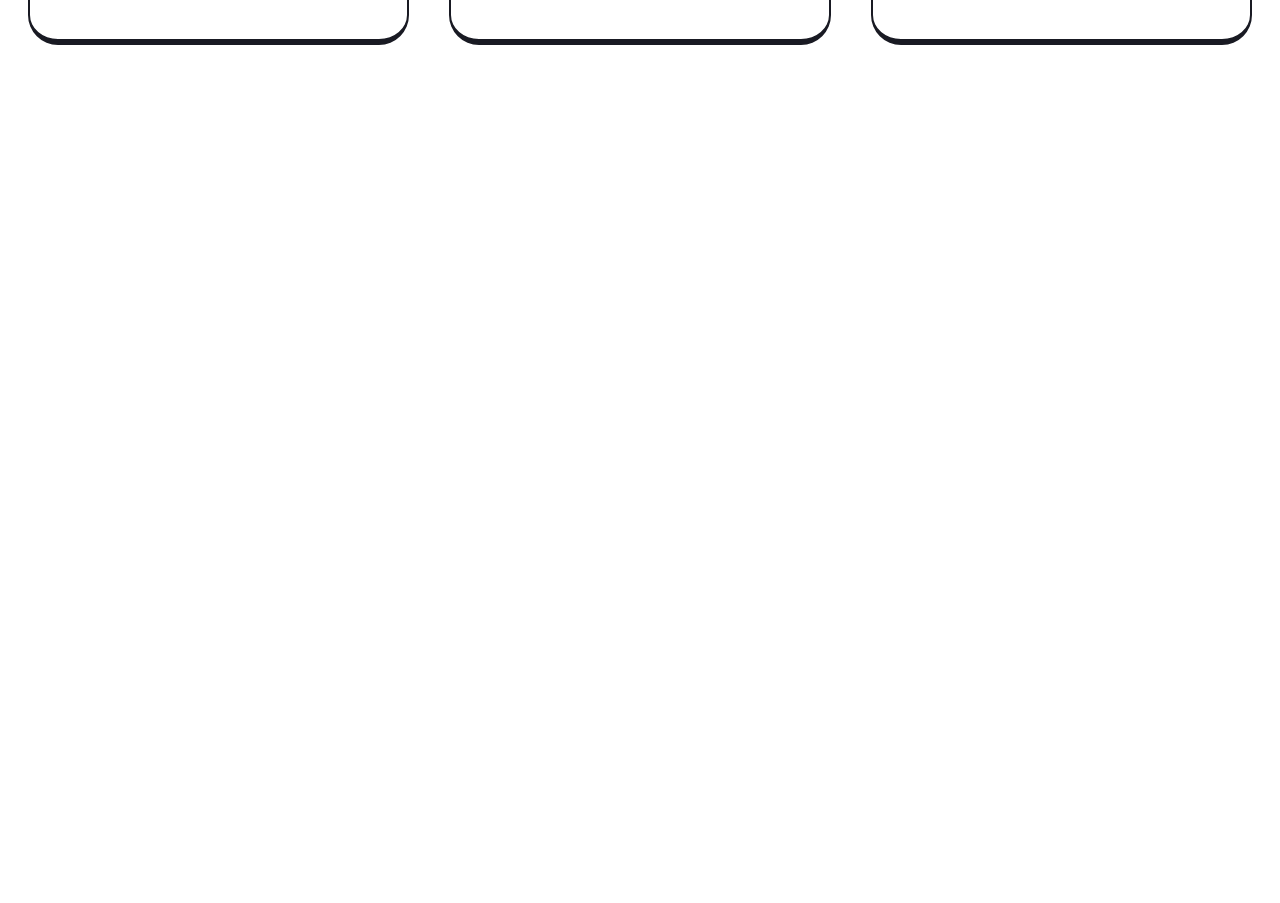
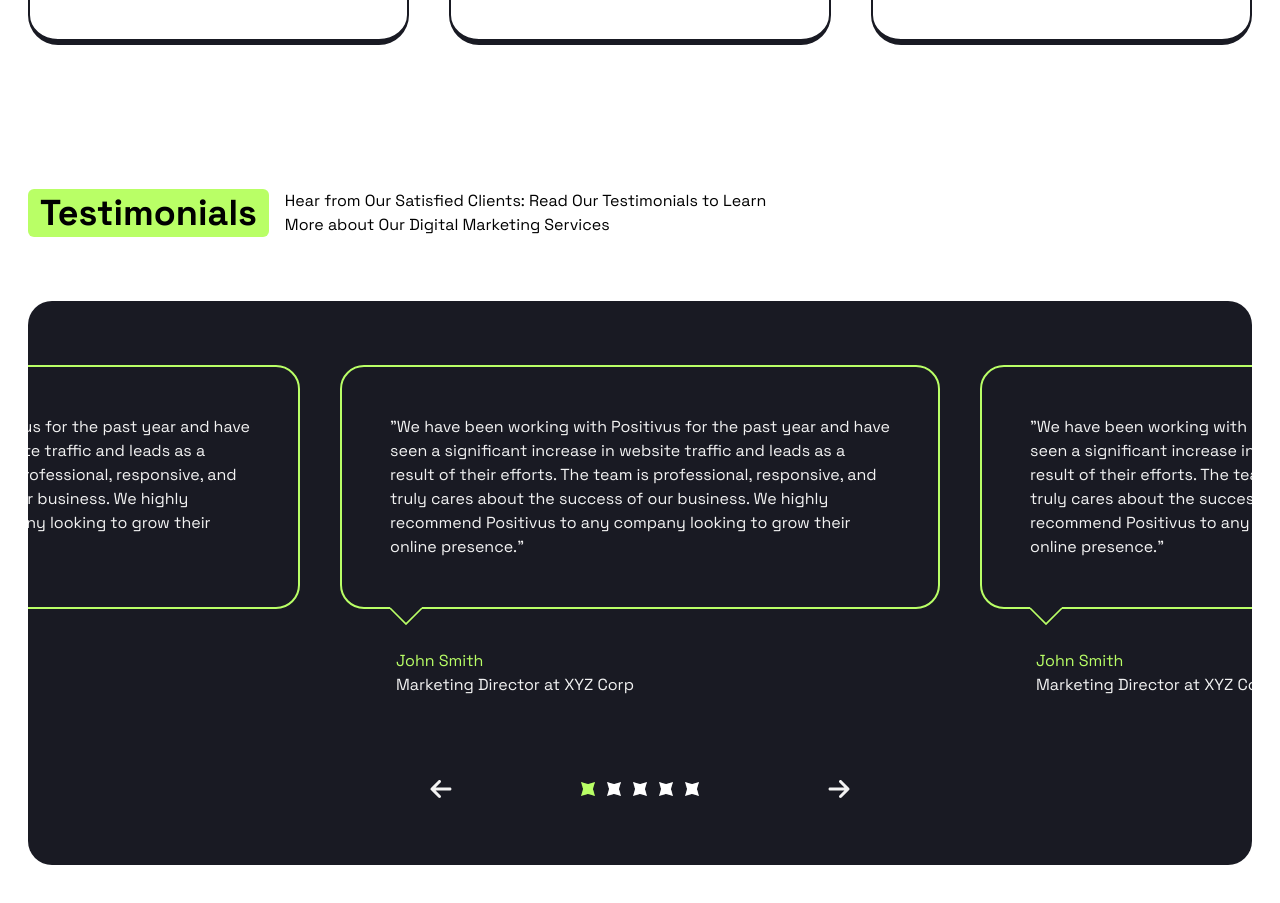
Before and after one commit to MohammadMahdiGanji/positivus, a React (Vite) app: page / in a window 1280 px wide. Shown: the part 4680-5583 px from the top of the page. Before the commit the page ends 4805 px from the top, so only its background shows below. Built offline with nearby package versions, Linux system fonts and the light colour scheme.

Commit message:
the section of home page testimolials complete

```diff
--- a/src/component/Main/index.tsx
+++ b/src/component/Main/index.tsx
@@ -6,7 +6,8 @@
 import Services from "./services";
 import Studies from "./studies";
 import Process from "./process";
-import Team from "./Team";
+import Team from "./team";
+import TestiMonials from "./testimonials";
 
 export default function Main(): JSX.Element {
   return (
@@ -18,6 +19,7 @@
           <Studies />
           <Process />
           <Team />
+          <TestiMonials />
         </div>
       </div>
     </main>
--- /dev/null
+++ b/src/component/Main/testimonials/comment.tsx
@@ -0,0 +1,34 @@
+// import dependency
+import { type JSX } from "react";
+
+export default function Comment(): JSX.Element {
+  return (
+    <div>
+      <div className="p-12 border-2 border-primary max-w-[600px] @3xl:max-w-full @3xl:w-[600px] rounded-3xl relative z-0">
+        <p className="text-gray text-xs @3xl:text-base">
+          "We have been working with Positivus for the past year and have seen a
+          significant increase in website traffic and leads as a result of their
+          efforts. The team is professional, responsive, and truly cares about
+          the success of our business. We highly recommend Positivus to any
+          company looking to grow their online presence."
+        </p>
+        <span
+          className="absolute block w-8 border-t-6
+       border-t-secondary -bottom-1  z-10"
+        ></span>
+        <span
+          className="absolute block w-[24px] border-t-2 rounded-tl-md
+       border-t-primary -bottom-[10px]  z-10 rotate-45 left-[44px]"
+        ></span>
+        <span
+          className="absolute block w-[24px] border-t-2 rounded-t-lg
+       border-t-primary -bottom-[10px]  z-10 -rotate-45 left-[60px]"
+        ></span>
+      </div>
+      <div className="flex flex-col ml-14 mt-10 text-xs @3xl:text-base">
+        <span className="text-primary">John Smith</span>
+        <span className="text-gray">Marketing Director at XYZ Corp</span>
+      </div>
+    </div>
+  );
+}
--- /dev/null
+++ b/src/component/Main/testimonials/index.tsx
@@ -0,0 +1,28 @@
+// import dependency
+import { type JSX } from "react";
+
+// import component
+import HeaderSection from "../headerSection";
+import Comment from "./comment";
+import Pagination from "./pagination";
+
+export default function TestiMonials(): JSX.Element {
+  return (
+    <div className="py-16">
+      <HeaderSection
+        title="Testimonials"
+        description="Hear from Our Satisfied Clients: Read Our Testimonials to Learn More about Our Digital Marketing Services"
+      />
+      <div className="bg-secondary mt-16 py-16  rounded-3xl">
+        <div className="@3xl:overflow-hidden flex justify-center">
+          <div className="flex gap-10 flex-col @3xl:w-[1800px] @3xl:flex-row justify-center px-2">
+            <Comment />
+            <Comment />
+            <Comment />
+          </div>
+        </div>
+        <Pagination />
+      </div>
+    </div>
+  );
+}
--- /dev/null
+++ b/src/component/Main/testimonials/pagination.tsx
@@ -0,0 +1,47 @@
+// import dependency
+import { type JSX } from "react";
+
+// import icons
+import { FaArrowLeft } from "react-icons/fa6";
+import { FaArrowRight } from "react-icons/fa6";
+
+export default function Pagination(): JSX.Element {
+  return (
+    <div className="flex gap-10 sm:gap-20 lg:gap-32 mt-20 justify-center">
+      <span className="text-gray text-2xl cursor-pointer">
+        <FaArrowLeft />
+      </span>
+      <div className="flex items-center gap-3">
+        <img
+          src="/images/star-green.png"
+          className="cursor-pointer"
+          alt="star graan"
+        />
+        <img
+          src="/images/star-white.png"
+          className="cursor-pointer"
+          alt="star graan"
+        />
+        <img
+          src="/images/star-white.png"
+          className="cursor-pointer"
+          alt="star graan"
+        />
+        <img
+          src="/images/star-white.png"
+          className="cursor-pointer"
+          alt="star graan"
+        />
+        <img
+          src="/images/star-white.png"
+          className="cursor-pointer"
+          alt="star graan"
+        />
+      </div>
+
+      <span className="text-gray text-2xl cursor-pointer">
+        <FaArrowRight />
+      </span>
+    </div>
+  );
+}
```
Also changed, not shown: public/images/svg/border.svg (added).
